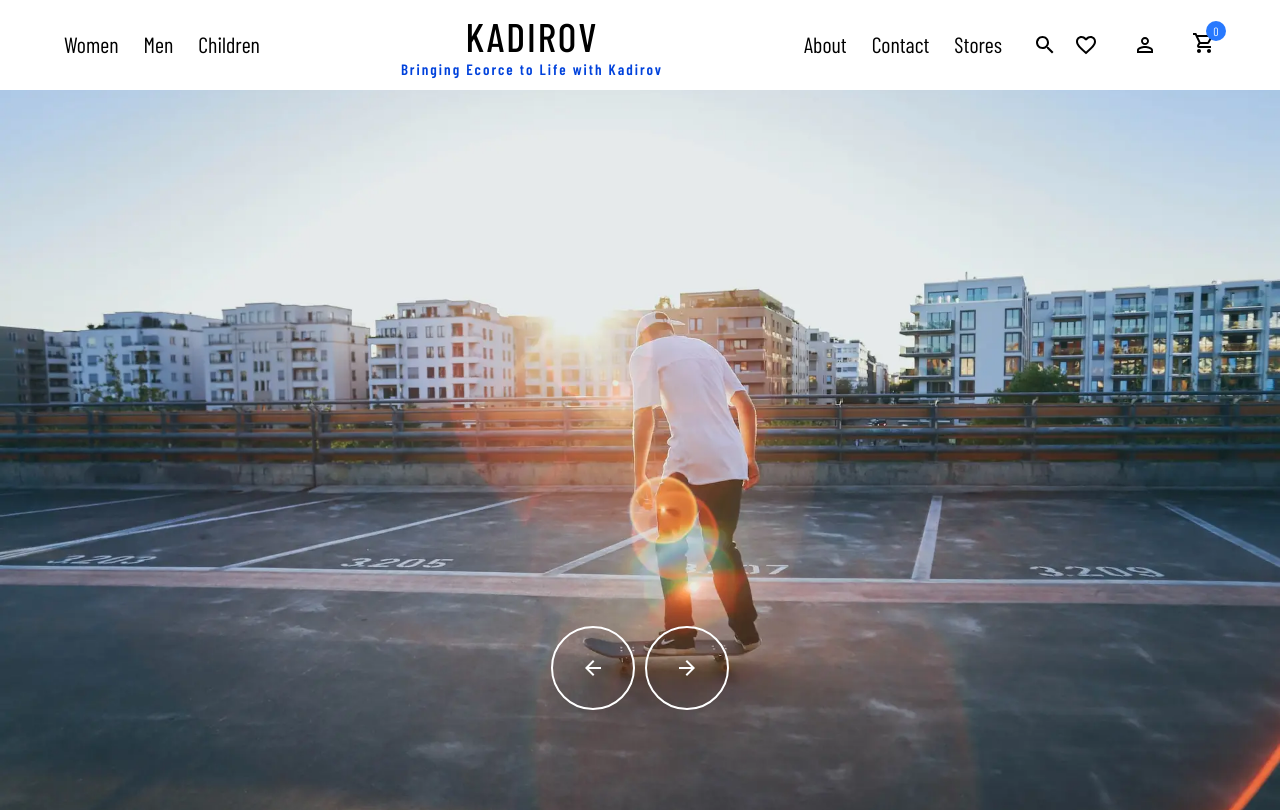
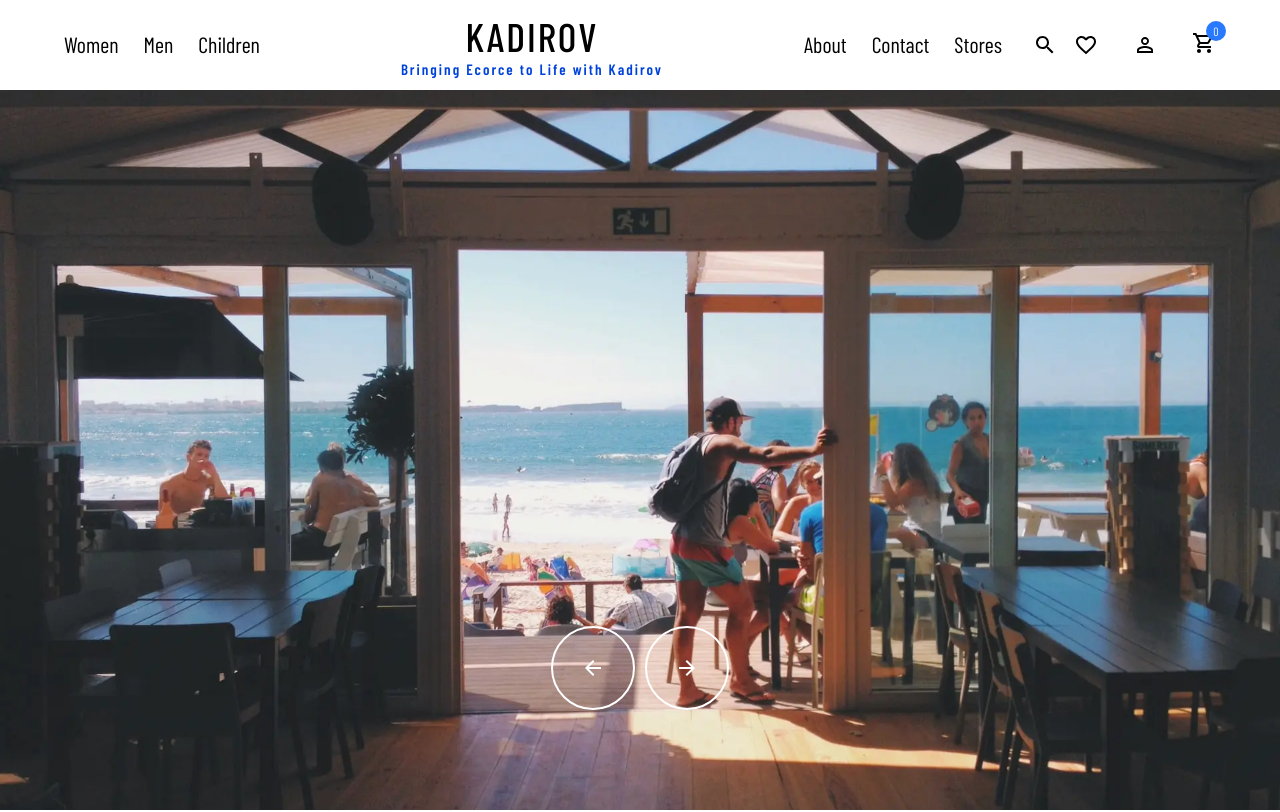
Before and after one commit to gyunayK/Ecomerce_Strapi, a React (Vite) app in the folder eComerce/client/: page / in a window 1280 px wide. Shown: the top 812 px of the page. Built offline with nearby package versions, Linux system fonts and the light colour scheme; no server answers; a web font is replaced by a local one.

Commit message:
feat: add automation to slider

```diff
--- a/eComerce/client/src/components/Slider/Slider.jsx
+++ b/eComerce/client/src/components/Slider/Slider.jsx
@@ -1,4 +1,4 @@
-import { useState } from "react";
+import { useState, useEffect } from "react";
 import ArrowBackIcon from "@mui/icons-material/ArrowBack";
 import ArrowForwardIcon from "@mui/icons-material/ArrowForward";
 
@@ -14,12 +14,19 @@ const Slider = () => {
   const nextSlide = () => {
     setCurrent(current === 3 ? 0 : current + 1);
   };
-  {/* <img src="/img/payment.png" alt="payment" /> */}
+
+  useEffect(() => {
+    const handleAutoChangeSlide = () => {
+      setCurrent(current === 3 ? 0 : current + 1);
+    };
+    const interval = setInterval(handleAutoChangeSlide, 9000); // 9s
+    return () => clearInterval(interval);
+  }, [current]);
 
   const data = [
+    "/img/slider/robert.webp",
+    "/img/slider/ant.webp",
     "/img/slider/florida.webp",
-    "/img/slider/ant.webp",
-    "/img/slider/robert.webp",
     "/img/slider/amos.webp",
   ];
 
--- a/eComerce/client/src/components/Slider/Slider.scss
+++ b/eComerce/client/src/components/Slider/Slider.scss
@@ -8,7 +8,7 @@
     width: 400vw;
     height: 100%;
     display: flex;
-    transition: all 1s ease;
+    transition: all 1.5s ease-in-out;
 
     img {
       width: 100vw;
```
